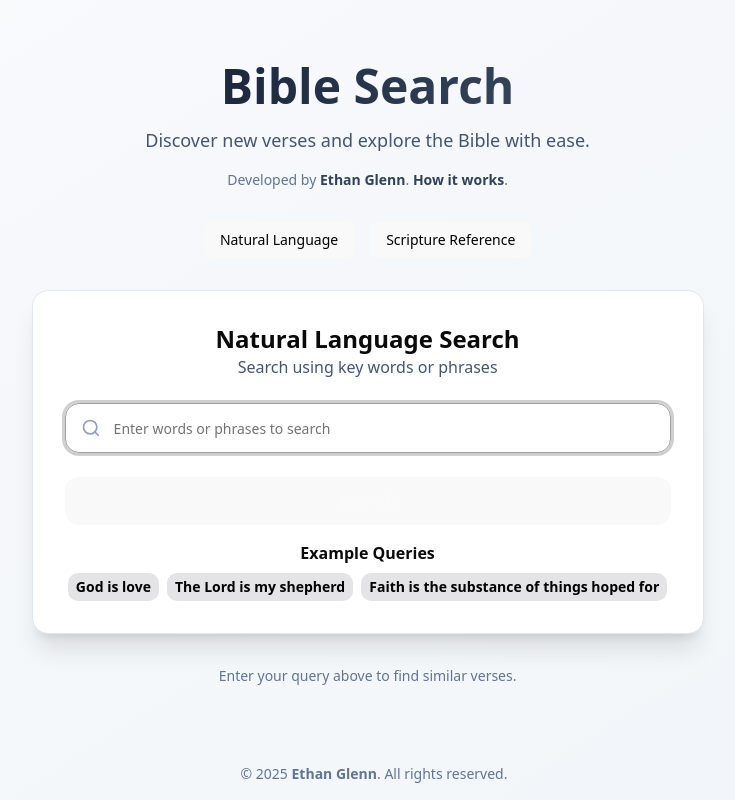
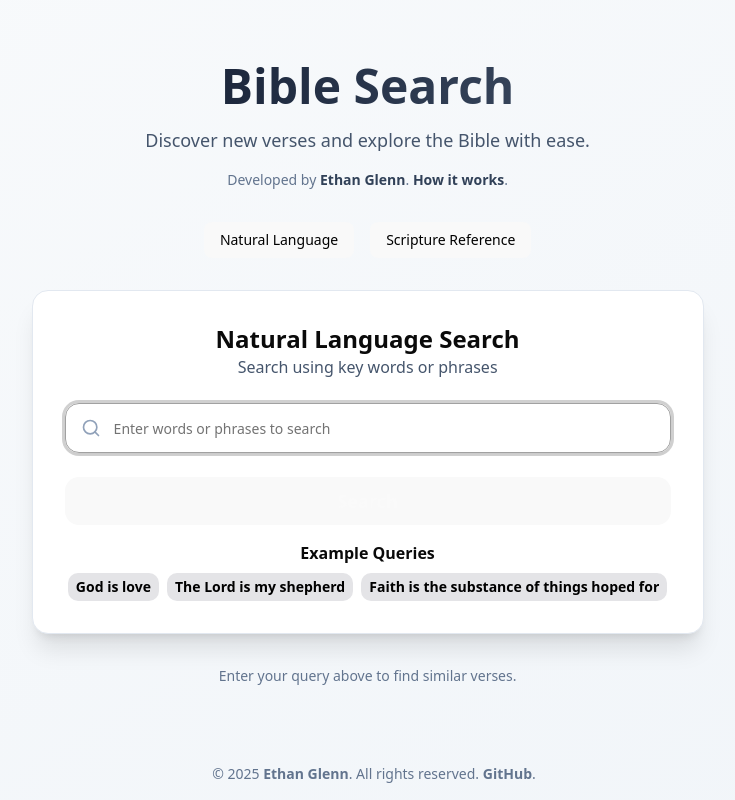
Before and after one commit to eglenn-dev/bible-search, a React (Vite) app in the folder client/: page / in a window 1280 px wide. Shown: the whole page, without its empty margins (266-1001 px from the left). Built offline with nearby package versions, Linux system fonts and the light colour scheme.

Commit message:
Added GitHub repo link to footer

```diff
--- a/client/src/components/footer.tsx
+++ b/client/src/components/footer.tsx
@@ -11,6 +11,15 @@ export default function Footer() {
                 Ethan Glenn
             </a>
             . All rights reserved.{" "}
+            <a
+                href="https://github.com/eglenn-dev/bible-search"
+                target="_blank"
+                rel="noopener noreferrer"
+                className="hover:text-slate-900 font-semibold"
+            >
+                GitHub
+            </a>
+            .
         </footer>
     );
 }
```
